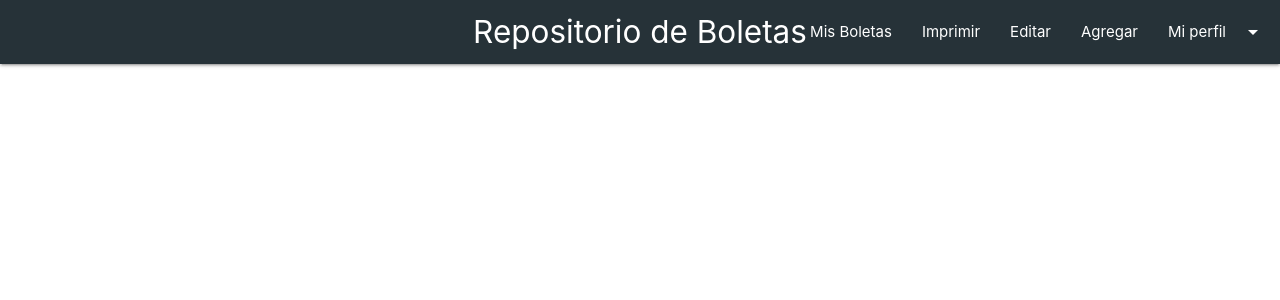
After one commit to JoseGuadalupeVidalAnaya/Boletas, a PHP site: page /pages/carrera.html in a window 1280 px wide. The commit adds this page. Shown: the top 300 px of the page. Run offline with PHP 8.4, Linux system fonts and the light colour scheme.

Commit message:
agregando nuevas paginas

```diff
--- a/js/script.js
+++ b/js/script.js
@@ -74,6 +74,6 @@ $enviar.click(function ()
             M.toast({html: 'El Numero de Control o Contraceña Inocrrectos'});
         }
         else
-            location.href = 'php/carrera.html';
+            location.href = 'php/inicio.php';
     });
 });
--- /dev/null
+++ b/pages/carrera.html
@@ -0,0 +1,47 @@
+<!DOCTYPE html>
+<html lang="en">
+<head>
+    <meta charset = "UTF-8">
+    <meta name = "viewport" content = "width=device-width, initial-scale=1">
+    <link rel = "stylesheet" href = "https://fonts.googleapis.com/icon?family=Material+Icons">
+    <link rel = "stylesheet" href = "../css/materialize.css">
+    <link rel = "stylesheet" href = "../css/style.css">
+    <link href = "https://fonts.googleapis.com/css?family=Fira+Mono" rel = "stylesheet">
+    <title>Repositorio de Boletas</title>
+</head>
+<body>
+    <ul id = "dropdown1" class = "dropdown-content">
+        <li><a href = "#!">Cerrar Sesión</a></li>
+        <li><a href = "#!">Editar Perifil</a></li>
+    </ul>
+    <ul id = "dropdown2" class = "dropdown-content">
+        <li><a href = "#!">Cerrar Sesión</a></li>
+        <li><a href = "#!">Editar Perifil</a></li>
+    </ul>
+    <div class = "navbar-fixed">
+        <nav>
+            <div class = "nav-wrapper blue-grey darken-4">
+                <a href = "#!" class = "brand-logo center hide-on-med-and-down">Repositorio de Boletas</a>
+                <a href = "#" data-target = "mobile-demo" class = "sidenav-trigger"><i class = "material-icons">menu</i></a>
+                <ul class = "right hide-on-med-and-down">
+                    <li><a href = "#">Mis Boletas</a></li>
+                    <li><a href = "#">Imprimir</a></li>
+                    <li><a href = "#">Editar</a></li>
+                    <li><a href = "#">Agregar</a></li>
+                    <li><a class = "dropdown-button" href = "#!" data-target = "dropdown1">Mi perfil<i
+                            class = "material-icons right">arrow_drop_down</i></a></li>
+                </ul>
+            </div>
+        </nav>
+    </div>
+
+    <ul class = "sidenav" id = "mobile-demo">
+        <li><a href = "#">Mis Boletas</a></li>
+        <li><a href = "#">Imprimir</a></li>
+        <li><a href = "#">Editar</a></li>
+        <li><a href = "#">Agregar</a></li>
+        <li><a class = "dropdown-button2" href = "#!" data-target = "dropdown2">Sesión<i class = "material-icons right">arrow_drop_down</i></a>
+        </li>
+    </ul>
+</body>
+</html>
--- a/php/conexion.php
+++ b/php/conexion.php
@@ -29,5 +29,7 @@
         $gsent->execute();
         $result = $gsent->fetch(PDO::FETCH_ASSOC);
         $res = array_values($result)[0];
+        session_start();
+        $_SESSION['control']=$control;
         return ['res' => $res == 0];
     }
--- a/php/inicio.php
+++ b/php/inicio.php
@@ -10,12 +10,12 @@
 
     if ($res == 1)
     {
-        header("Location: carrera.php");
+        header("Location: ../pages/carrera.html");
         exit;
     }
     else
     {
-        header("Location: boletas.php");
+        header("Location: ../pages/boletas.html");
         exit;
     }
 ?>
--- a/sql/base.sql
+++ b/sql/base.sql
@@ -19,7 +19,8 @@ create table materia
 
 create table alumno
 (
-    nombre_alumno varchar(50),
+    nombre_alumno varchar(30),
+    apellido_alumno VARCHAR(30),
     no_control bigint(13) not null primary key,
     pass varchar(20),
     id_carrera VARCHAR(5),
```
Also changed, not shown: 1 other file.
